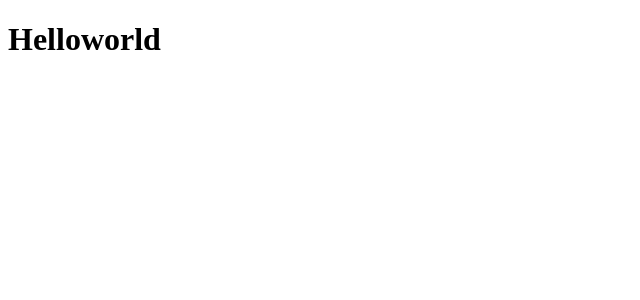
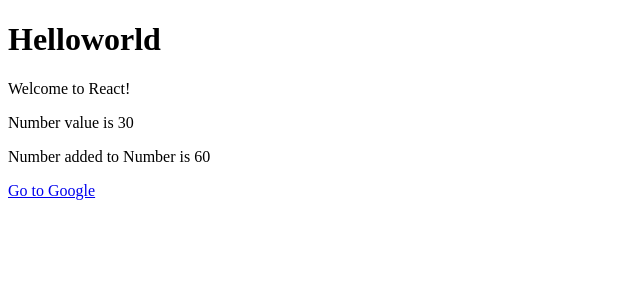
Before and after one commit to joyston/ReactApps, a React (Create React App) app in the folder demo-app/: page / in a window 1280 px wide. Shown: the top 300 px of the page, without its empty margins (0-640 px from the left). Built offline with nearby package versions, Linux system fonts and the light colour scheme.

Commit message:
-Practiced variables (string, number, link) in reactjs

```diff
--- a/demo-app/src/Components/helloworld.js
+++ b/demo-app/src/Components/helloworld.js
@@ -1,7 +1,19 @@
 import React from 'react'
 
 export default function Helloworld() {
+
+    const greeting = "Welcome to React!";
+    const number = 30;
+    const link = "http://www.google.com";
+
     return (
-        <h1>Helloworld</h1>
+        <div>
+            <h1>Helloworld</h1>
+            <p>{greeting} </p>
+            <p>Number value is {number} </p>
+            <p>Number added to Number is {number + number} </p>
+            <a href={link}>Go to Google</a>
+        </div>
+
     )
 }
```
